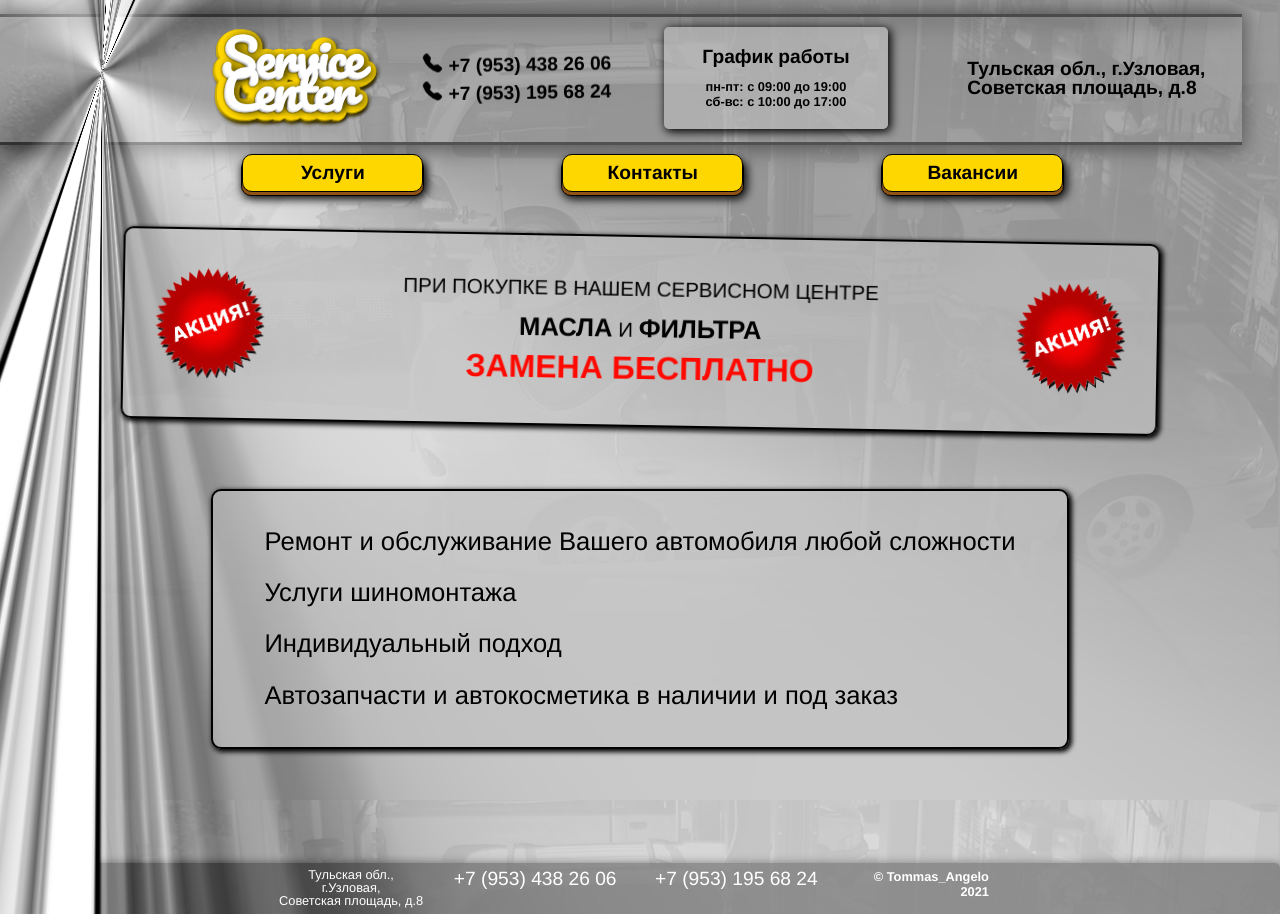
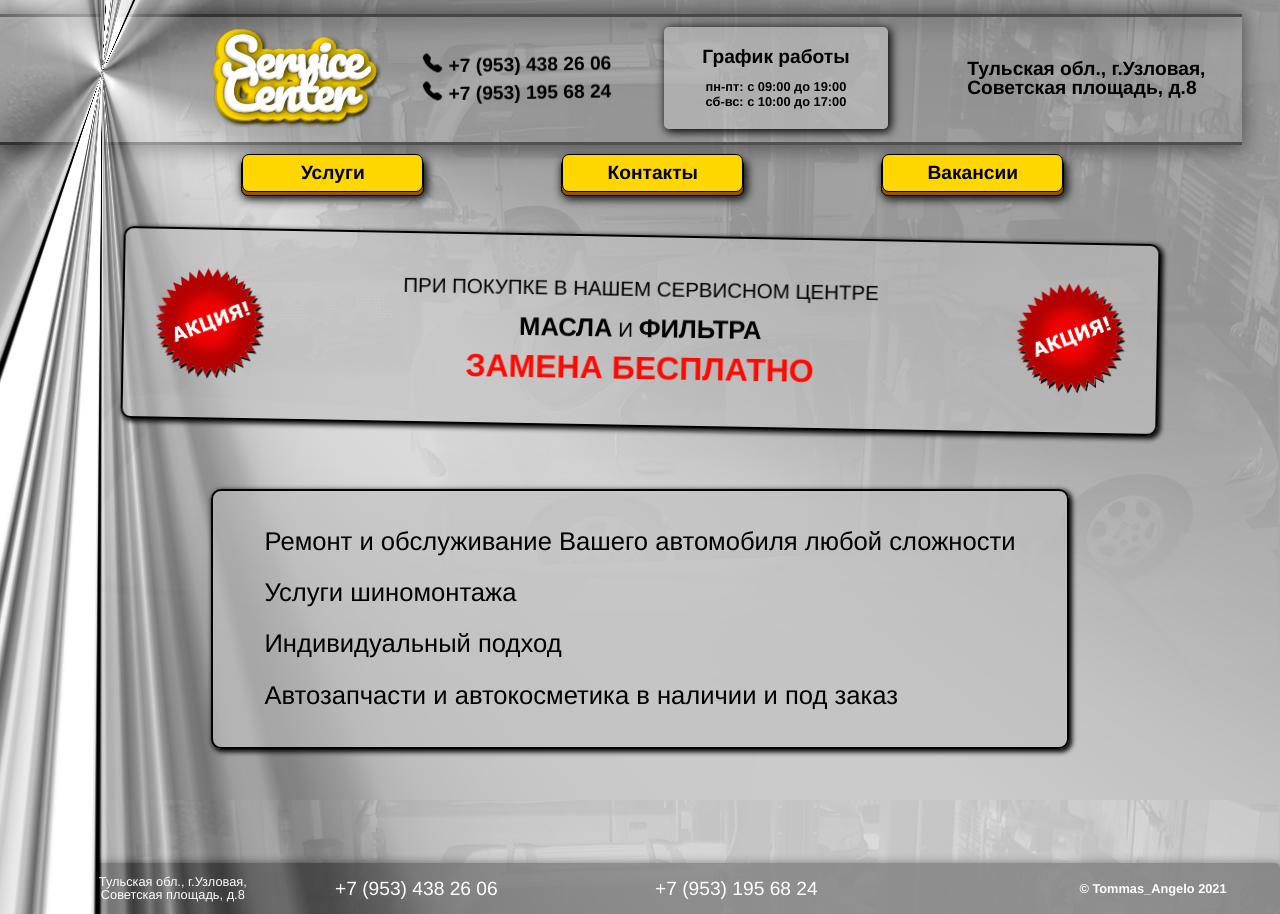
Before and after one commit to TommasAngelo/Views, a plain HTML site: page index.html in a window 1280 px wide. Drawn offline with nearby package versions, Linux system fonts and the light colour scheme.

Commit message:
Add files via upload

```diff
--- a/css/style.css
+++ b/css/style.css
@@ -322,7 +322,7 @@ body {
   width: 100%;
   height: 3vw;
   border: 1px solid black;
-  border-radius: 10px; }
+  border-radius: 7px; }
 
 .sub, .btn_hd {
   display: inline-block;
--- a/index.html
+++ b/index.html
@@ -224,7 +224,7 @@
 <div class="row ">
     <div class="footer_cont">
         <div class="footer_container">
-            <div class="row">
+
 
                 <div class="col-sm-3 ft_xs">
                     <div class="foot_cont">
@@ -258,8 +258,6 @@
 
             </div>
 
-
-        </div>
     </div>
 
 </div>
```
Also changed, not shown: footer.html (+1 -3 lines), css/style.min.css.
